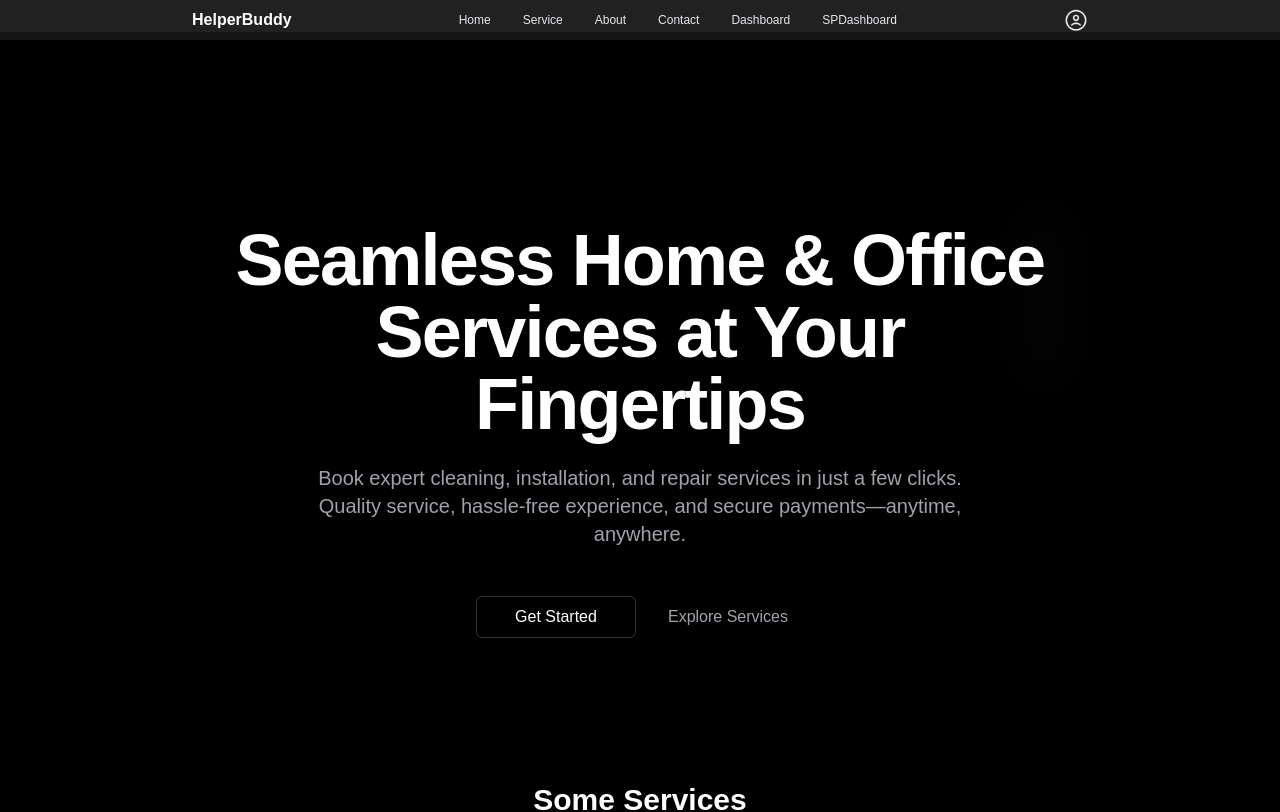
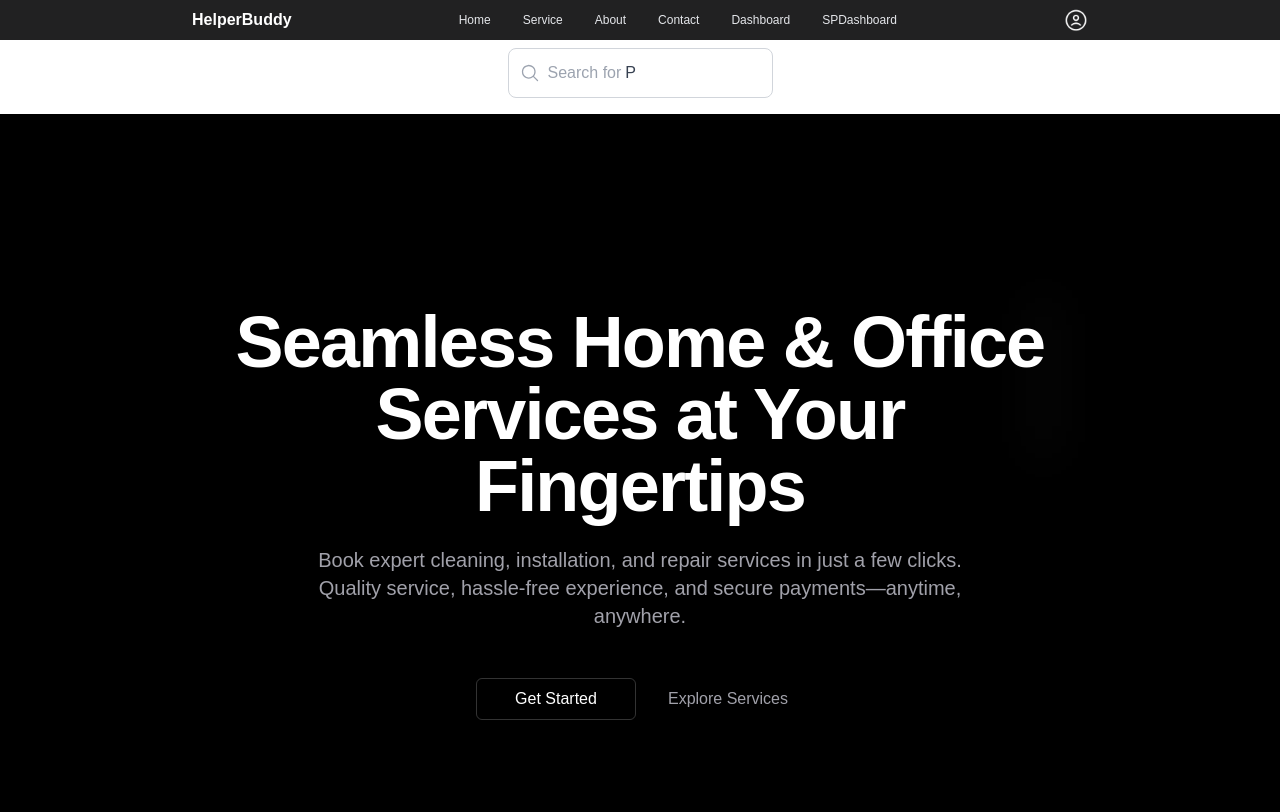
Before and after one commit to k25kar/GWOC_2025, a Next.js app: page / in a window 1280 px wide. Shown: the top 812 px of the page. Built offline with nearby package versions, Linux system fonts and the light colour scheme.

Commit message:
Added Search Bar

```diff
--- a/app/globals.css
+++ b/app/globals.css
@@ -36,3 +36,17 @@ body, html {
   -ms-overflow-style: none; /* IE and Edge */
   scrollbar-width: none; /* Firefox */
 }
+
+/* styles/globals.css */
+.typewriter-wrapper {
+  position: relative;
+  display: inline-block;
+}
+
+.typewriter-wrapper span {
+  position: absolute;
+  top: 50%;
+  transform: translateY(-50%);
+  white-space: nowrap;
+  pointer-events: none;
+}
--- a/app/layout.tsx
+++ b/app/layout.tsx
@@ -5,6 +5,7 @@ import "./globals.css";
 import React from 'react';
 import { Navbar } from '@/components/Navbar';
 import Footer from '@/components/Footer'; // Import Footer component
+import SearchBar from '../components/SearchBar';
 
 const geistSans = Geist({
   variable: "--font-geist-sans",
@@ -30,6 +31,9 @@ export default function RootLayout({
           <header className="flex justify-between items-center w-full max-w-6xl mx-auto p-4">
             <Navbar />
           </header>
+          <header className="flex justify-between items-center w-full max-w-6xl mx-auto p-4">
+            <SearchBar />
+          </header>
           <main className="flex-grow">
             {children}
           </main>
--- a/components/SearchBar.tsx
+++ b/components/SearchBar.tsx
@@ -0,0 +1,129 @@
+// components/SearchBar.tsx
+import { useState, useMemo, useRef } from 'react';
+import Fuse from 'fuse.js';
+import debounce from 'lodash.debounce';
+import Typewriter from 'typewriter-effect';
+import { MagnifyingGlassIcon } from '@heroicons/react/24/solid';
+
+// Sample data structure
+const servicesData = [
+  {
+    category: 'Bathroom & kitchen cleaning',
+    services: ['Kitchen cleaning', 'Bathroom cleaning', 'Grouting', 'Mini services'],
+    count: 4,
+  },
+  {
+    category: 'Plumbers',
+    services: ['Pipe repair', 'Faucet installation'],
+    count: 2,
+  },
+];
+
+// Sample services for the typewriter effect
+const rotatingServices = [
+  'Kitchen Cleaning',
+  'AC Service',
+  'Plumbing',
+  'Electrical Repair',
+  'Carpentry',
+  'Painting',
+];
+
+export default function SearchBar() {
+  const [query, setQuery] = useState('');
+  const [results, setResults] = useState<any[]>([]);
+  const inputRef = useRef<HTMLInputElement>(null);
+
+  // Configure Fuse.js options
+  const fuseOptions = {
+    keys: ['services', 'category'],
+    threshold: 0.3,
+    includeMatches: true,
+    minMatchCharLength: 2,
+  };
+
+  // Create Fuse instance for fuzzy search
+  const fuse = useMemo(() => new Fuse(servicesData, fuseOptions), []);
+
+  // Debounced search handler
+  const searchHandler = debounce((searchQuery: string) => {
+    if (!searchQuery.trim()) {
+      setResults([]);
+      return;
+    }
+
+    const searchResults = fuse.search(searchQuery);
+    setResults(searchResults.map((result) => result.item));
+  }, 300);
+
+  const handleInputChange = (e: React.ChangeEvent<HTMLInputElement>) => {
+    setQuery(e.target.value);
+    searchHandler(e.target.value);
+  };
+
+  return (
+    <div className="relative max-w-xl mx-auto">
+      <div className="relative">
+        {/* Search Icon */}
+        <div className="absolute inset-y-0 left-0 pl-3 flex items-center pointer-events-none">
+          <MagnifyingGlassIcon className="h-5 w-5 text-gray-400" />
+        </div>
+
+        {/* Search Input */}
+        <input
+          ref={inputRef}
+          type="text"
+          value={query}
+          onChange={handleInputChange}
+          className="w-full pl-10 pr-4 py-3 rounded-lg border border-gray-300 focus:outline-none focus:ring-2 focus:ring-blue-500 bg-transparent placeholder-transparent"
+        />
+
+        {/* Typewriter Effect Placeholder - Shows only when query is empty */}
+        {query === '' && (
+          <div className="absolute inset-y-0 left-10 flex items-center pointer-events-none">
+            <span className="text-gray-400">Search for </span>
+            <span className="text-gray-700 font-medium ml-1">
+              <Typewriter
+                options={{
+                  strings: rotatingServices,
+                  autoStart: true,
+                  loop: true,
+                  delay: 50,
+                  deleteSpeed: 30,
+                  cursor: '',
+                }}
+              />
+            </span>
+          </div>
+        )}
+      </div>
+
+      {/* Results Dropdown */}
+      {results.length > 0 && (
+        <div className="absolute top-full left-0 right-0 mt-1 bg-white rounded-lg shadow-lg border border-gray-200 z-50">
+          {results.map((category, index) => (
+            <div
+              key={category.category}
+              className={`p-4 ${index !== 0 ? 'border-t border-gray-100' : ''}`}
+            >
+              <div className="flex justify-between items-center mb-2">
+                <h3 className="font-semibold text-gray-800">{category.category}</h3>
+                <span className="text-sm text-gray-500">{category.count} services</span>
+              </div>
+              <ul className="space-y-1">
+                {category.services.map((service: string) => (
+                  <li
+                    key={service}
+                    className="p-2 hover:bg-blue-50 rounded-md cursor-pointer text-gray-700 hover:text-blue-600"
+                  >
+                    {service}
+                  </li>
+                ))}
+              </ul>
+            </div>
+          ))}
+        </div>
+      )}
+    </div>
+  );
+}
--- /dev/null
+++ b/global.d.ts
@@ -0,0 +1 @@
+declare module '@heroicons/react/solid';
```
Also changed, not shown: package.json (+6 -1 lines), 1 other file (tests, documents, lock files or other folders).
